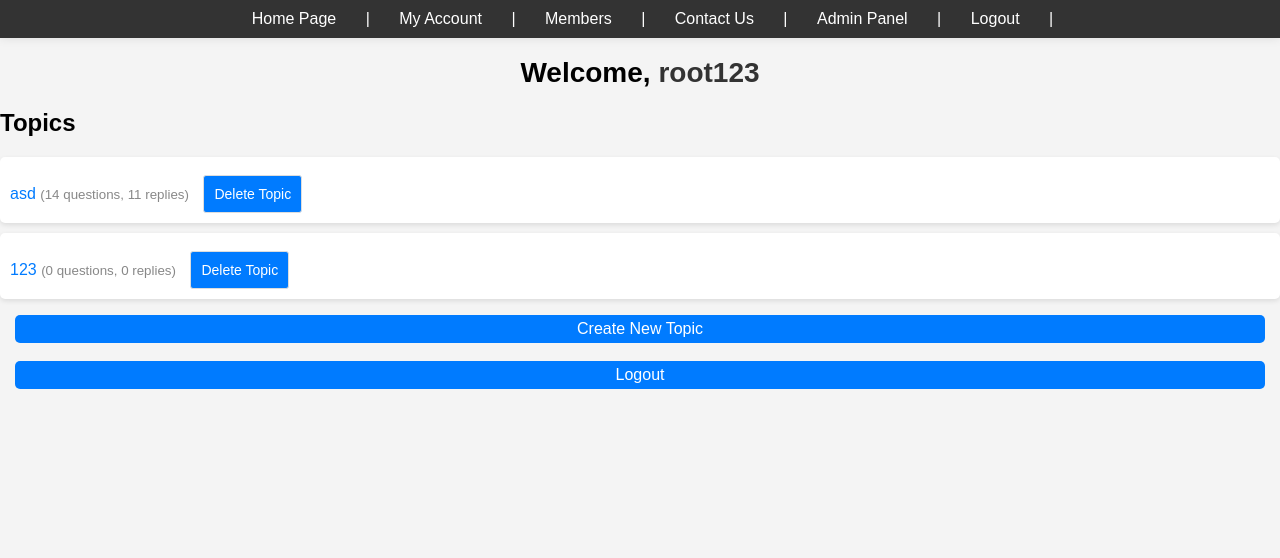
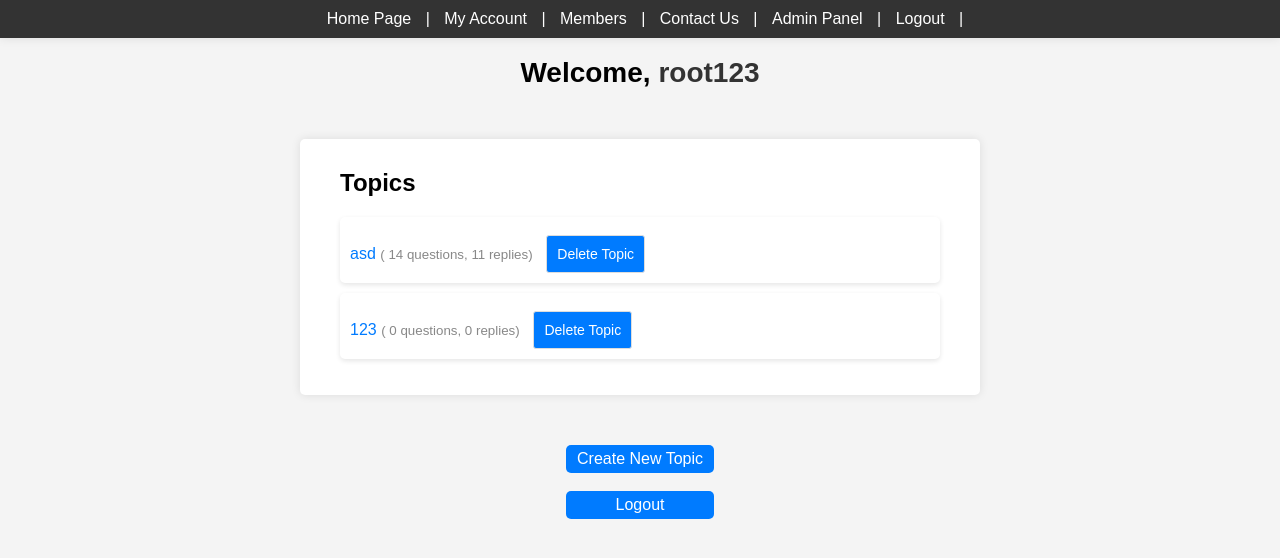
Before and after one commit to ptmp25/php-forum, a PHP site: page /homepage.php in a window 1280 px wide. Shown: the top 558 px of the page. Run offline with PHP 8.4, Linux system fonts and the light colour scheme; a user stored in the database is signed in; data comes from the database, SQL or seed files in the repository.

Commit message:
Add submit button wrapper and update styling for topic and question pages

```diff
--- a/homepage.php
+++ b/homepage.php
@@ -26,30 +26,38 @@ $topics = $stmt->fetchAll(PDO::FETCH_ASSOC);
 
 <!DOCTYPE html>
 <html>
+
 <head>
     <?php include("header.php") ?>
     <title>Forum - Topics</title>
 </head>
+
 <body>
-<h1>Welcome, <span><?php echo $_SESSION["username"]; ?></span></h1>
+    <h1>Welcome, <span>
+            <?php echo $_SESSION["username"]; ?>
+        </span></h1>
 
+    <div class="container">
         <h2>Topics</h2>
-
         <ul>
             <?php foreach ($topics as $topic): ?>
+                <a href="topic.php?id=<?php echo $topic['id']; ?>">
                     <li>
-                <a href="topic.php?id=<?php echo $topic['id']; ?>">
                         <?php echo $topic['title']; ?>
-                </a>
-                <small>(<?php echo $topic['question_count']; ?> questions, <?php echo $topic['reply_count']; ?> replies)</small>
+                        <small>(
+                            <?php echo $topic['question_count']; ?> questions,
+                            <?php echo $topic['reply_count']; ?> replies)
+                        </small>
                         <?php if ($is_admin): ?>
                             <form method="post" action="delete_topic.php?id=<?php echo $topic['id']; ?>">
                                 <input type="submit" name="delete_topic" value="Delete Topic">
                             </form>
                         <?php endif; ?>
                     </li>
+                </a>
             <?php endforeach; ?>
         </ul>
+    </div>
 
     <?php if ($is_admin): ?>
         <a href="new_topic.php" class="create-topic">Create New Topic</a><br>
@@ -57,4 +65,5 @@ $topics = $stmt->fetchAll(PDO::FETCH_ASSOC);
 
     <a href="logout.php" class="logout">Logout</a>
 </body>
+
 </html>
--- a/style.css
+++ b/style.css
@@ -27,10 +27,11 @@ a.create-topic,
 a.logout {
     color: #fff;
     text-decoration: none;
-    margin: 0 15px;
+    margin: 0 auto;
     padding: 5px 10px;
     border-radius: 5px;
     transition: background-color 0.3s;
+    width: 10%;
 }
 
 .header a:hover,
@@ -276,3 +277,15 @@ img {
 .form-group{
     margin: 0 auto;
 }
+
+.container li {
+    text-align: left;
+}
+
+.replies,
+.replies:hover,
+.replies:visited,
+.replies:active {
+    text-decoration: none;
+    color: black;
+}
--- a/topic.php
+++ b/topic.php
@@ -130,19 +130,19 @@ if (isset($_POST["submit"])) {
         <h2>Questions</h2>
         <ul>
             <?php foreach ($questions as $question): ?>
+                <a href="question.php?id=<?php echo $question['id']; ?>">
                     <li>
-                    <a href="question.php?id=<?php echo $question['id']; ?>">
                         <?php echo $question['title']; ?>
-                    </a>
                         <?php if ($question['last_reply_username'] && $question['last_reply_timestamp']): ?>
                             <div>Last Reply by
                                 <?php echo $question['last_reply_username']; ?> on
                                 <?php echo $question['last_reply_timestamp']; ?>
                             </div>
                         <?php else: ?>
-                        <div>No replies yet.</div>
+                            <div class="replies">No replies yet.</div>
                         <?php endif; ?>
                     </li>
+                </a>
             <?php endforeach; ?>
         </ul>
 
```
Also changed, not shown: account.php (+6 -2 lines). Lines whose indentation alone changed are shown as unchanged.
